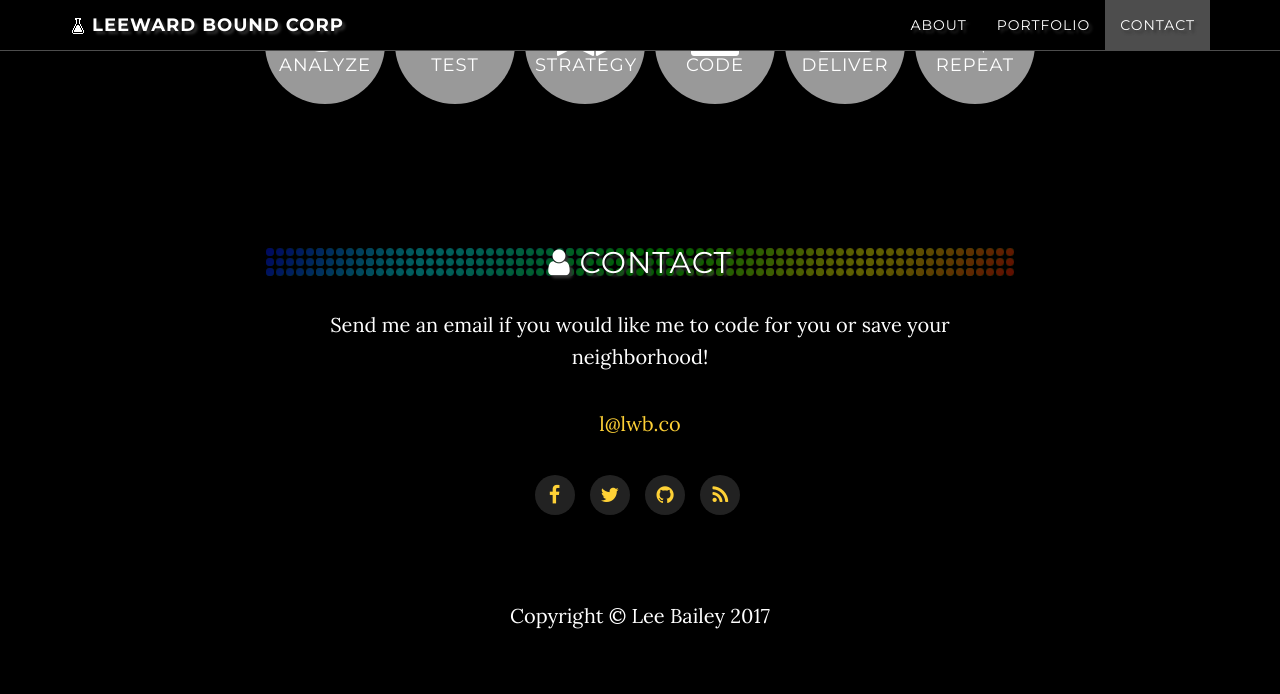
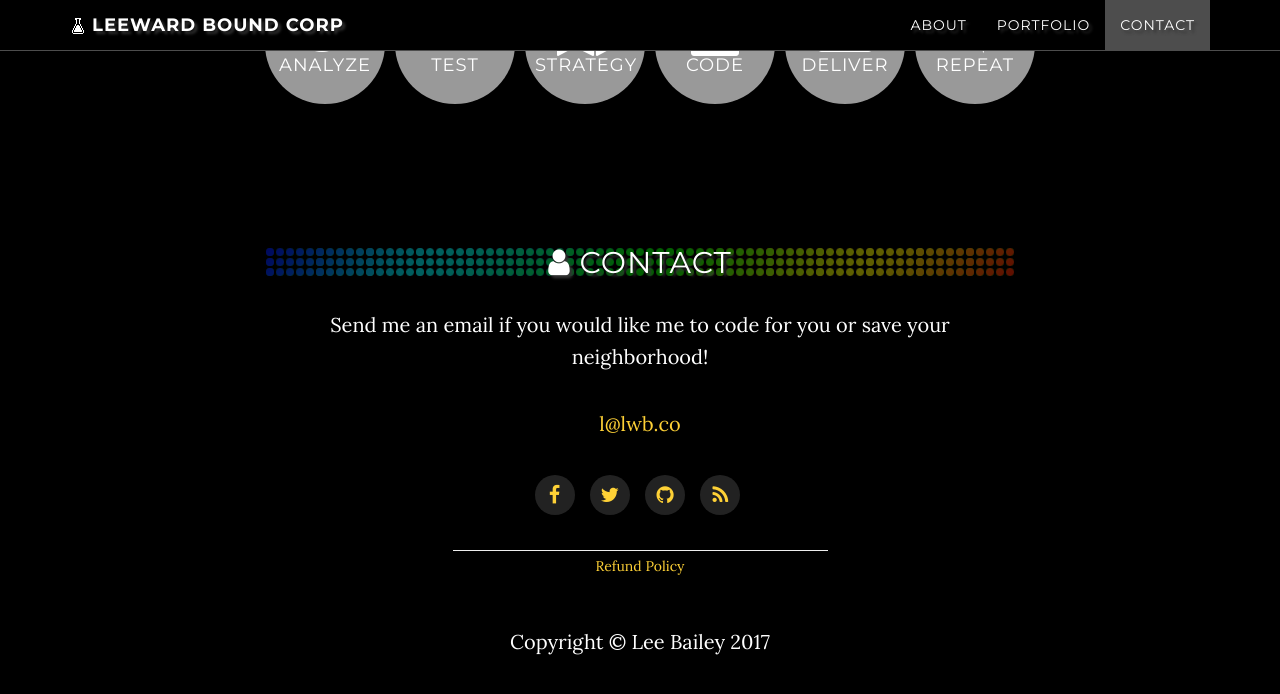
Before and after one commit to boundcorp/lwbco.github.io, a Jekyll site: the page built from index.html, in a window 1280 px wide and 900 px high, scrolled down 3036 px. Shown: the top 694 px of the window. Built offline with Jekyll 4.4.1, drawn with Linux system fonts in a browser that asks for light colours; nearby versions of some CDN libraries; comment, search, counter and statistics services are not loaded.

Commit message:
refund policy

```diff
--- a/_includes/contact.html
+++ b/_includes/contact.html
@@ -30,7 +30,8 @@
           {% endif %}
 
           {% include social-buttons.html %}
-
+        <hr />
+            <a href="/refund.html">Refund Policy</a>
         </div>
     </div>
 </section>
```
